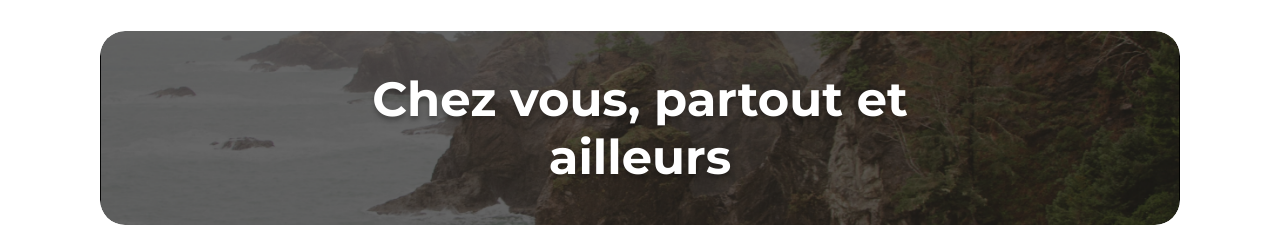
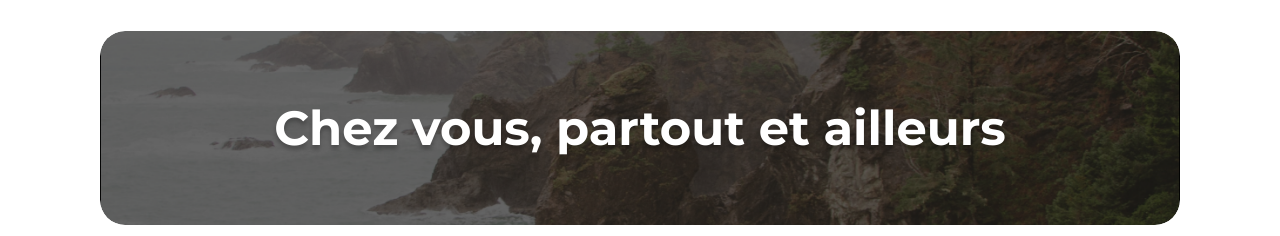
Before and after one commit to WAndrea0207/kasa, a React (Vite) app: page / in a window 1280 px wide. Shown: the part 131-367 px from the top of the page. Built offline with nearby package versions, Linux system fonts and the light colour scheme.

Commit message:
put whitespace nowrap in 1440 version

```diff
--- a/src/components/Banner.scss
+++ b/src/components/Banner.scss
@@ -22,6 +22,7 @@
     text-align: center;
     text-shadow: 0px 4px 4px rgba(0, 0, 0, 0.25);
     z-index: 2;
+    white-space: nowrap;
   }
 }
 
@@ -31,7 +32,6 @@
     &__text {
       font-size: 36px;
       transform: translate(-50%, -50%);
-      white-space: nowrap;
     }
   }
 }
```
